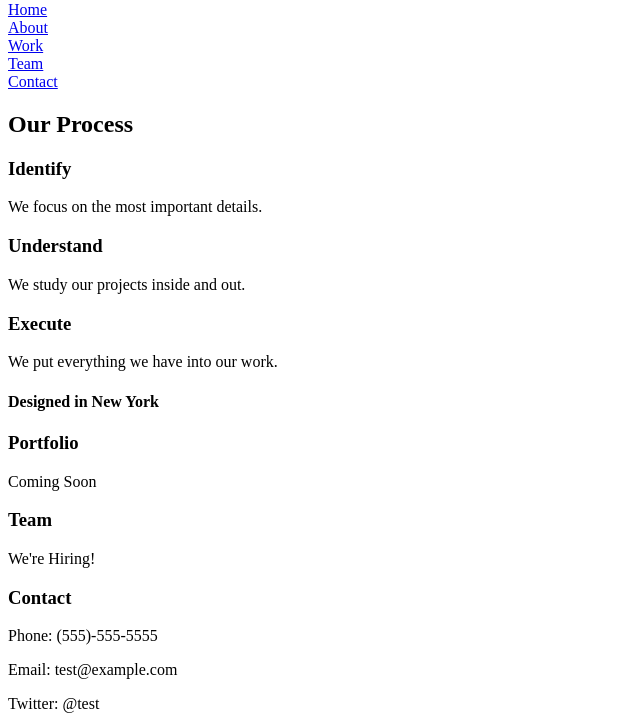
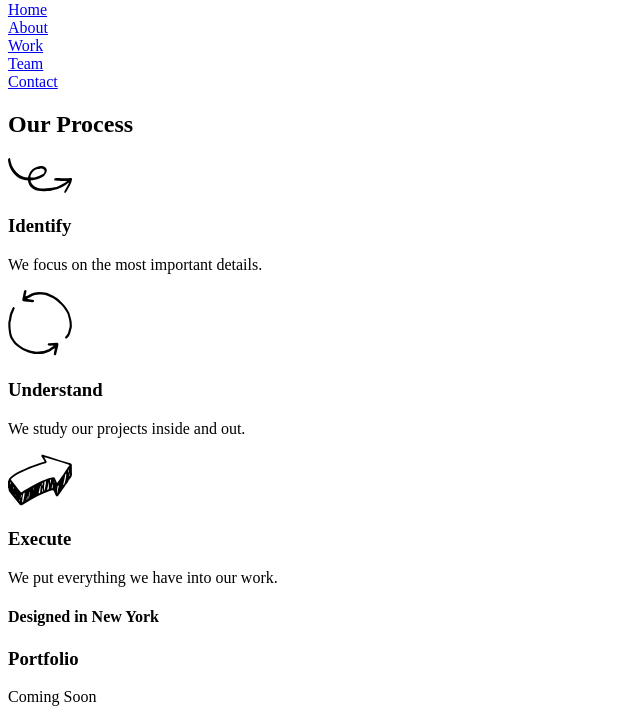
Before and after one commit to axisguy/Broadway, a plain HTML site: page index.html in a window 1280 px wide. Shown: the part 79-800 px from the top of the page, without its empty margins (0-640 px from the left). Drawn offline with Linux system fonts and the light colour scheme.

Commit message:
Add images

```diff
--- a/index.html
+++ b/index.html
@@ -27,16 +27,19 @@
 
 <!--Identify-->
 
+<img src="./resources/images/identify.svg" alt="Squigily arrow">
 <h3>Identify</h3>
 <p>We focus on the most important details.</p>
 
 <!--Understand-->
 
+<img src="./resources/images/understand.svg" alt="Two circular arrows">
 <h3>Understand</h3>
 <p>We study our projects inside and out.</p>
 
 <!--Execute-->
 
+<img src="./resources/images/execute.svg" alt="Sketched three dimensional arrow">
 <h3>Execute</h3>
 <p>We put everything we have into our work.</p>
 
```
